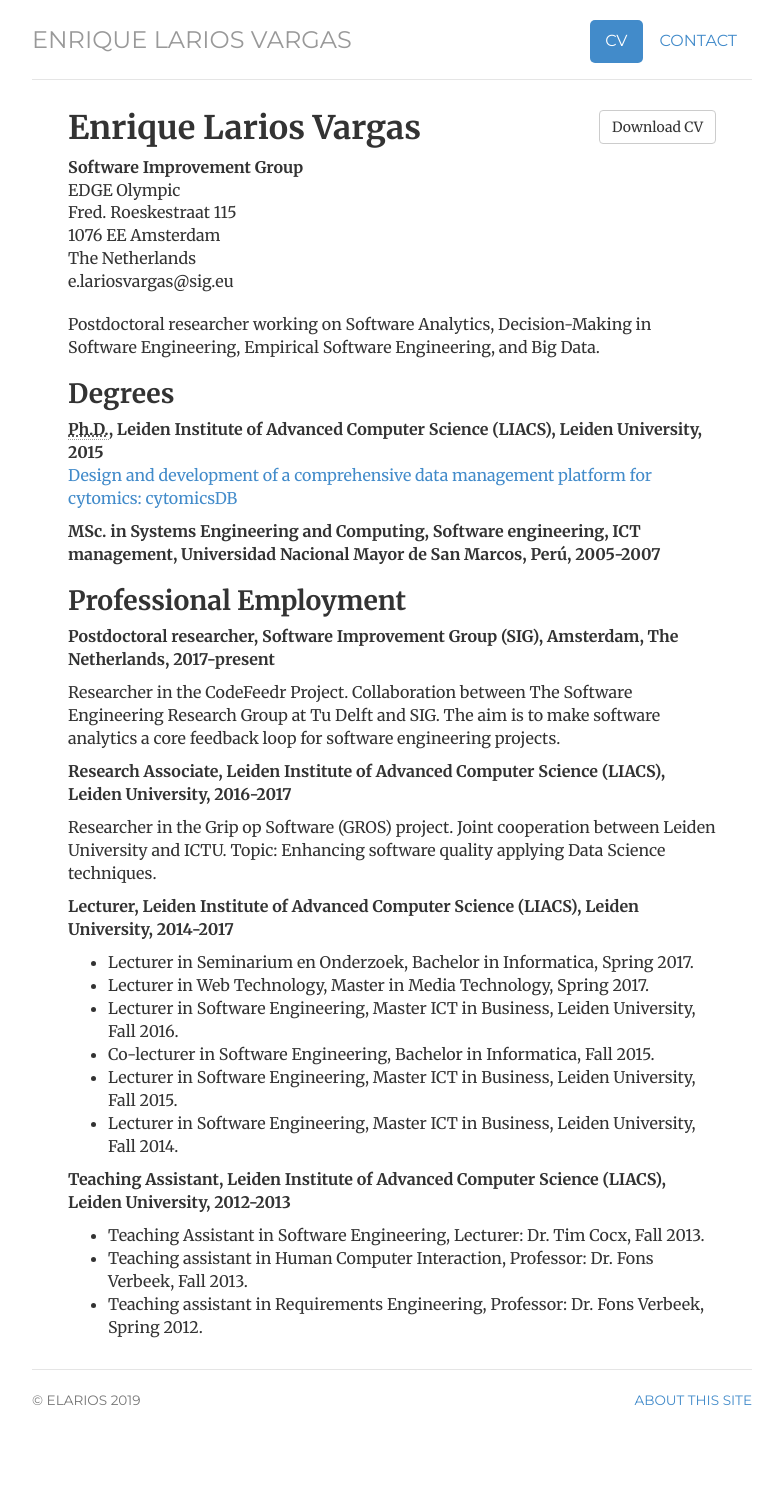
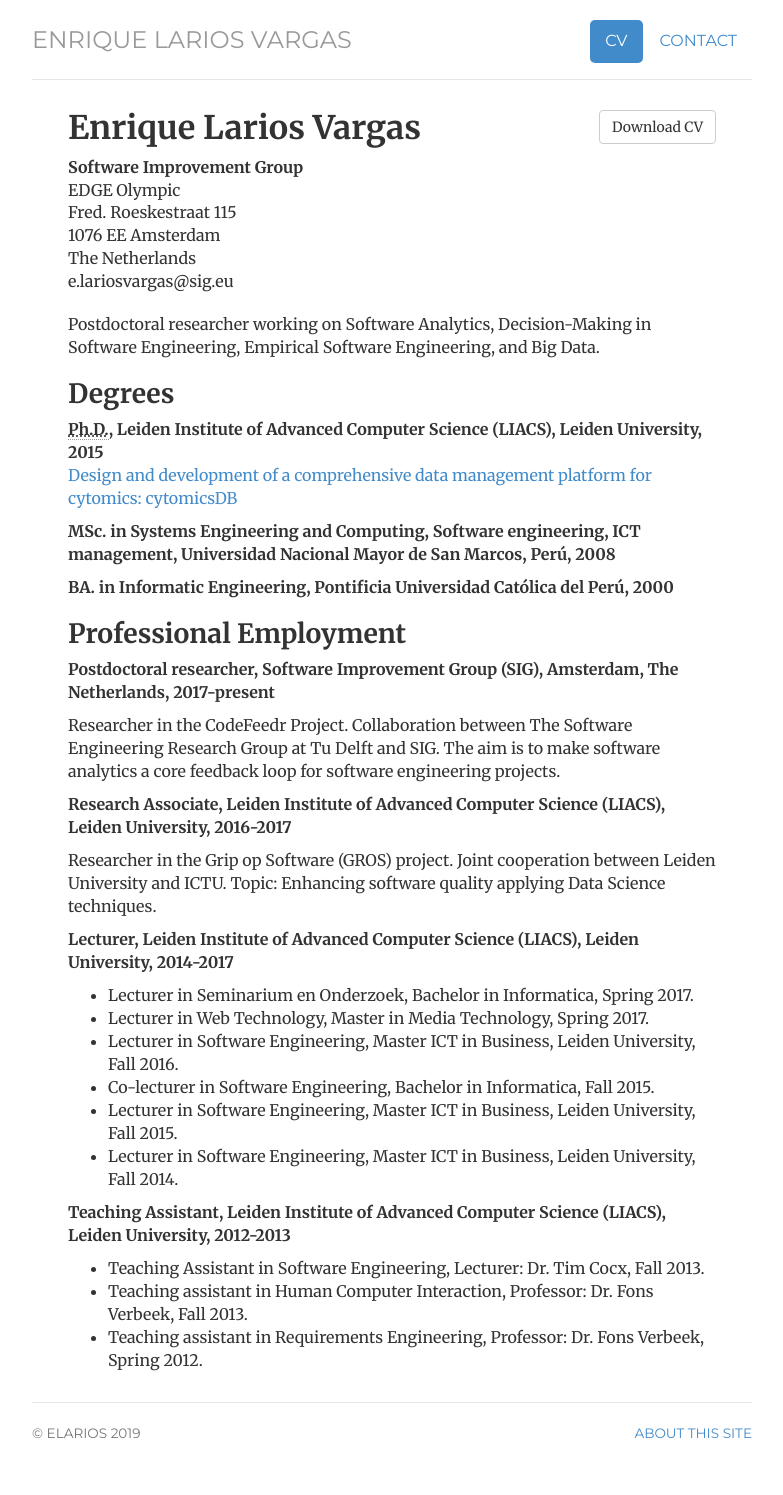
Before and after one commit to elarios/elarios.github.io, a Jekyll site: the page built from cv/index.html, in a window 1280 px wide. Shown: the whole page, without its empty margins (248-1031 px from the left). Built offline with Jekyll 4.4.1, drawn with Linux system fonts in a browser that asks for light colours; before the commit the page ends 1462 px from its top, so only the background shows below that.

Commit message:
update cv

```diff
--- a/cv/index.html
+++ b/cv/index.html
@@ -27,10 +27,11 @@ description: Current CV for Enrique Larios Vargas, postdoctoral researcher worki
 
 				<p><strong><abbr title="PhD in Computer Science">Ph.D.</abbr>, Leiden Institute of Advanced Computer Science (LIACS), Leiden University, 2015</strong><br>
 				<a href="https://openaccess.leidenuniv.nl/handle/1887/36426" title="CytomicsDB"> Design and development of a comprehensive data management platform for cytomics: cytomicsDB </a>
-
 				</p>
 
-				<p><strong>MSc. in Systems Engineering and Computing, Software engineering, ICT management, Universidad Nacional Mayor de San Marcos, Perú, 2005-2007</strong></p>
+				<p><strong>MSc. in Systems Engineering and Computing, Software engineering, ICT management, Universidad Nacional Mayor de San Marcos, Perú, 2008</strong></p>
+
+				<p><strong>BA. in Informatic Engineering, Pontificia Universidad Católica del Perú, 2000</strong></p>
 
 				<h2>Professional Employment</h2>
 				<p><strong>Postdoctoral researcher, Software Improvement Group (SIG), Amsterdam, The Netherlands, 2017-present</strong></p>
```
